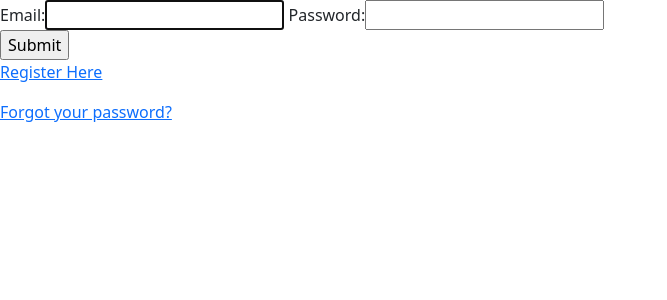
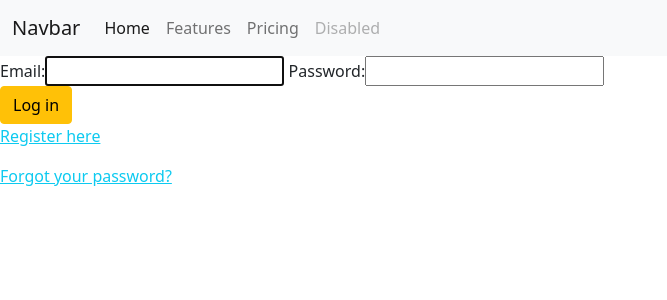
Before and after one commit to amssdias/calorie_counter, a Django app: page /accounts/login/ in a window 1280 px wide. Shown: the top 300 px of the page, without its empty margins (0-667 px from the left). Run offline with Django 3.2, Linux system fonts and the light colour scheme.

```diff
--- /dev/null
+++ b/apps/accounts/templates/accounts/components/nav-bar.html
@@ -0,0 +1,28 @@
+{% load i18n %}
+<nav class="navbar navbar-expand-lg navbar-light bg-light">
+    <div class="container-fluid">
+
+        <a class="navbar-brand" href="#">Navbar</a>
+        <button class="navbar-toggler" type="button" data-bs-toggle="collapse" data-bs-target="#navbarNav" aria-controls="navbarNav" aria-expanded="false" aria-label="Toggle navigation">
+            <span class="navbar-toggler-icon"></span>
+        </button>
+
+        <div class="collapse navbar-collapse" id="navbarNav">
+
+            <ul class="navbar-nav">
+                <li class="nav-item">
+                    <a class="nav-link active" aria-current="page" href="#">Home</a>
+                </li>
+                <li class="nav-item">
+                    <a class="nav-link" href="#">Features</a>
+                </li>
+                <li class="nav-item">
+                    <a class="nav-link" href="#">Pricing</a>
+                </li>
+                <li class="nav-item">
+                    <a class="nav-link disabled">Disabled</a>
+                </li>
+            </ul>
+        </div>
+    </div>
+</nav>
--- a/apps/accounts/templates/accounts/pages/login.html
+++ b/apps/accounts/templates/accounts/pages/login.html
@@ -5,21 +5,24 @@
 
 {% block content %}
 
-    {% include "accounts/messages.html" with messages=messages %}
+    {% include "accounts/components/nav-bar.html" %}
+
+    {% include "accounts/components/messages.html" with messages=messages %}
 
     <form action="{% url 'accounts:login' %}" method="POST">
         {% csrf_token %}
         {{ form }}
         <br>
-        <input type="submit" value="Submit">
+        <button type="submit" class="btn btn-warning">{% translate "Log in" %}</button>
+
     </form>
 
 
     <p>
-        <a href="{% url 'accounts:register' %}">Register Here</a><br>
+        <a href="{% url 'accounts:register' %}" class="link-info">{% translate "Register here" %}</a><br>
     </p>
     <p>
-        <a href="{% url 'accounts:reset_password_custom' %}">Forgot your password?</a>
+        <a href="{% url 'accounts:reset_password_custom' %}" class="link-info">{% translate "Forgot your password?" %}</a>
     </p>
 
 {% endblock %}
--- a/apps/accounts/urls.py
+++ b/apps/accounts/urls.py
@@ -9,7 +9,7 @@ from .views import (
     ActivateAccountView,
     CustomPasswordResetView,
     CustomPasswordResetConfirmView,
-    ProfileView,
+    ProfileDetailView,
     )
 
 app_name = "accounts"
@@ -23,8 +23,7 @@ urlpatterns = [
     path("forgot_password/", CustomPasswordResetView.as_view(), name="reset_password_custom"),
     path("reset/<uidb64>/<token>", CustomPasswordResetConfirmView.as_view(), name="password_reset_confirm"),
 
-    path("profile/", ProfileView.as_view(), name="profile"),
+    path("profile/<uuid:uuid>/", ProfileDetailView.as_view(), name="profile"),
     path("logout/", LogoutView.as_view(), name="logout"),
-    # path('<uuid:uuid>/', ProfileView, name="main"),
-    # path('', RedirectView.as_view(url="login")),
+    path("", RedirectView.as_view(url="login")),
 ]
--- a/apps/accounts/views/__init__.py
+++ b/apps/accounts/views/__init__.py
@@ -1,5 +1,5 @@
 from .register_view import RegisterView
 from .login_view import CustomLoginView
-from .profile_view import ProfileView
+from .profile_view import ProfileDetailView
 from .activate_account_view import ActivateAccountView
 from .password_reset_view import CustomPasswordResetView, CustomPasswordResetConfirmView
--- a/apps/accounts/views/login_view.py
+++ b/apps/accounts/views/login_view.py
@@ -1,7 +1,13 @@
 from django.contrib.auth.views import LoginView
+from django.urls import reverse
 
 from apps.accounts.forms.login_form import LoginForm
 
 class CustomLoginView(LoginView):
     template_name = "accounts/pages/login.html"
     authentication_form = LoginForm
+    redirect_authenticated_user = True
+
+    def get_success_url(self):
+        url = reverse("accounts:profile", kwargs={"uuid": self.request.user.profile.uuid})
+        return url
--- a/calorie_counter/settings.py
+++ b/calorie_counter/settings.py
@@ -164,6 +164,5 @@ AUTHENTICATION_BACKENDS = [
 ]
 
 # Login settings
-LOGIN_REDIRECT_URL = reverse_lazy("accounts:profile")
 LOGIN_URL = reverse_lazy("accounts:login")
 LOGOUT_REDIRECT_URL = reverse_lazy("accounts:login")
--- a/calorie_counter/urls.py
+++ b/calorie_counter/urls.py
@@ -15,12 +15,12 @@ Including another URLconf
 """
 
 from django.contrib import admin
-from django.urls import path, include
+from django.urls import path, include, reverse_lazy
 from django.views.generic.base import RedirectView
 
 urlpatterns = [
     path('admin/', admin.site.urls),
-    path('accounts/', include('apps.accounts.urls')),
-    # path('', RedirectView.as_view(url='login')),
+    path("accounts/", include("apps.accounts.urls")),
+    path("", RedirectView.as_view(url=reverse_lazy("accounts:login"))),
     # path('foods/', include('food.urls'))
 ]
```
Also changed, not shown: apps/accounts/models/profile.py (+5 -2 lines), apps/accounts/templates/accounts/pages/profile.html (+23 -1 lines), apps/accounts/tests/urls/test_urls.py (+18 -6 lines), apps/accounts/tests/views/test_login_view.py (+15 -1 lines), apps/accounts/tests/views/test_profile_view.py (added, +27 -0 lines), apps/accounts/views/profile_view.py (+12 -6 lines), apps/accounts/migrations/0002_auto_20220302_2320.py (added), apps/accounts/templates/accounts/components/messages.html (renamed from apps/accounts/templates/accounts/messages.html), apps/accounts/tests/forms/test_login_form.py (line endings or trailing spaces).
